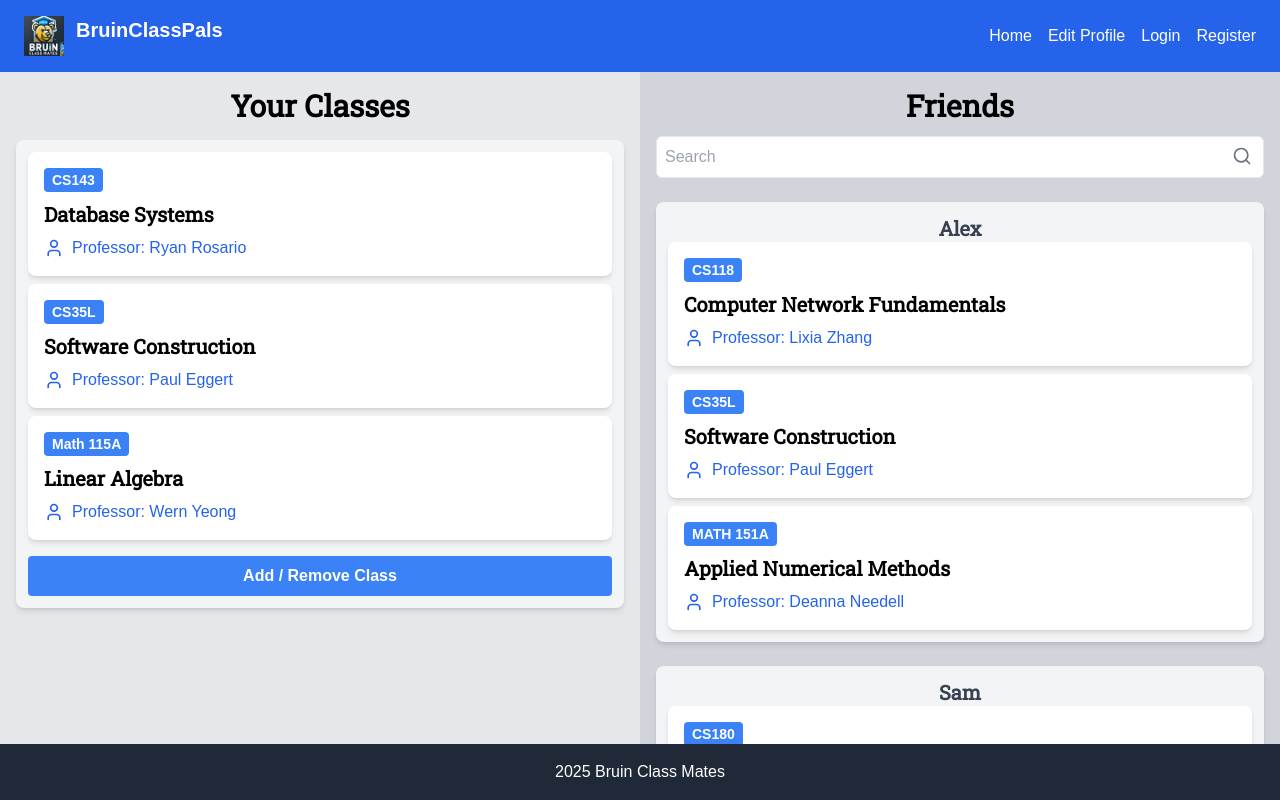
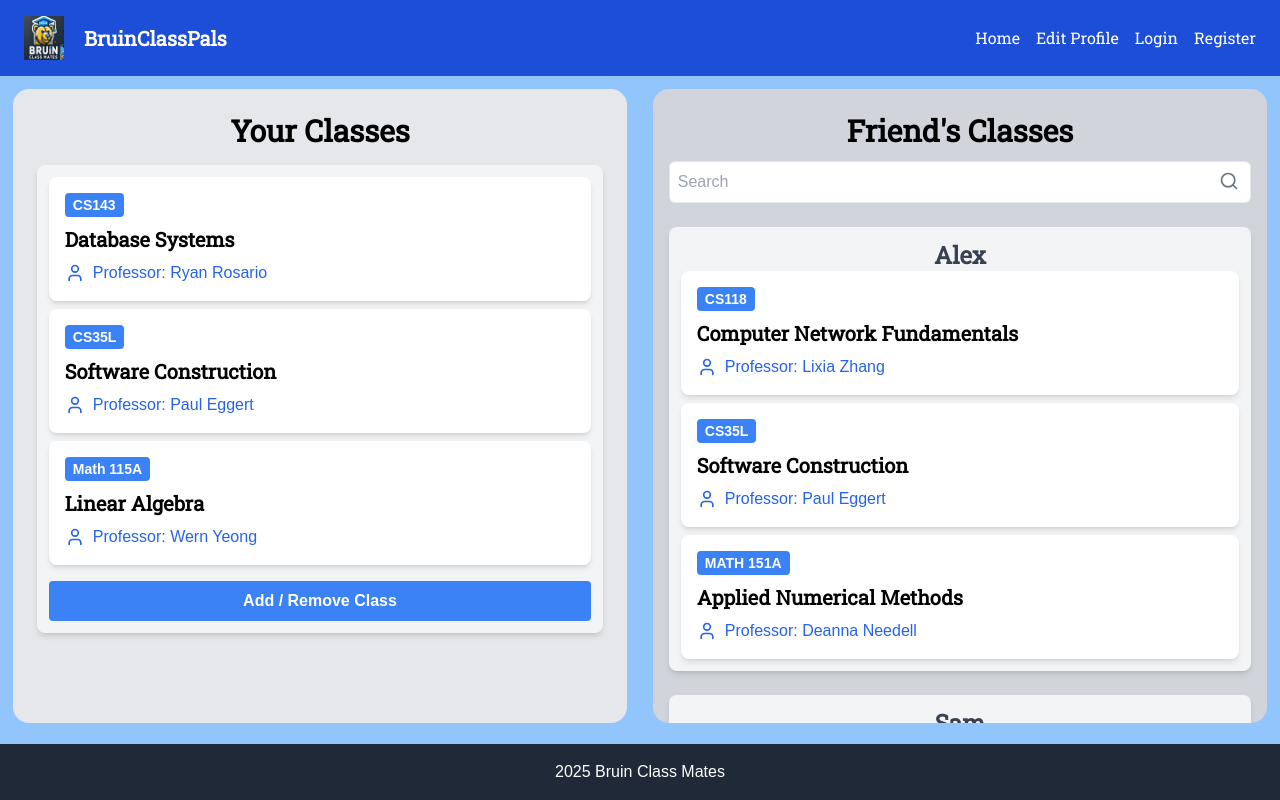
Before and after one commit to allenpeng05/35L, a Next.js app: page / in a window 1280 px wide. Built offline with nearby package versions, Linux system fonts and the light colour scheme.

Commit message:
Redesign initial navigation and touch up home page UI

```diff
--- a/src/app/login/page.tsx
+++ b/src/app/login/page.tsx
@@ -27,7 +27,7 @@ const Login = () => {
   return (
     <div className="flex flex-col h-screen max-h-screen">
       <Navbar />
-      <div className="flex flex-1 items-center justify-center bg-gray-100">
+      <div className="flex flex-1 items-center justify-center bg-blue-300">
         <div className="bg-white p-8 shadow-lg rounded-lg w-96">
           <h2 className="text-black text-2xl font-semibold text-center mb-4">Login</h2>
 
--- a/src/app/page.tsx
+++ b/src/app/page.tsx
@@ -9,6 +9,7 @@ import FriendsList from "@/components/FriendsList";
 import Navbar from "@/components/Navbar.jsx";
 import Footer from "@/components/Footer.jsx";
 import { Search } from "lucide-react";
+import { useRouter } from "next/navigation";
 
 export default function Home() {
   /* placeholder array, needs hooking */
@@ -88,10 +89,15 @@ export default function Home() {
     }))
     .filter((friend) => friend.classes.length > 0);
 
+  const router = useRouter();
+  let loggedIn = true;
+  if (!loggedIn) {
+    router.push('/login');
+  }
   return (
     <div className="flex flex-col h-screen max-h-screen">
       <Navbar />
-      <div className="flex-1 flex w-full overflow-auto">
+      <div className="flex-1 flex w-full overflow-auto bg-blue-300">
         <ClassList classes={classes} />
         <FriendsList
             friendsClasses={friendsClasses}
--- a/src/app/register/page.tsx
+++ b/src/app/register/page.tsx
@@ -40,7 +40,7 @@ const Register = () => {
   return (
     <div className="flex flex-col max-h-screen h-screen">
       <Navbar />
-      <div className="flex flex-1 items-center justify-center bg-gray-100">
+      <div className="flex flex-1 items-center justify-center bg-blue-300">
         <div className="bg-white p-8 shadow-lg rounded-lg w-96">
           <h2 className="text-black text-2xl font-semibold text-center mb-4">Register Account</h2>
 
--- a/src/components/ClassList.tsx
+++ b/src/components/ClassList.tsx
@@ -13,9 +13,9 @@ interface ClassListProps {
 
 export default function ClassList({ classes }: ClassListProps) {
   return (
-    <div className="w-1/2 bg-gray-200 p-4">
-      <h1 className="text-3xl text-center font-bold text-black font-roboto">Your Classes</h1>
-      <div className="mt-4 p-3 bg-gray-100 shadow-md rounded-lg text-black">
+    <div className="w-1/2 h-full max-h-[95%] overflow-y-auto p-4 bg-gray-200 m-[1%] rounded-2xl">
+      <h1 className="text-3xl text-center font-bold text-black font-roboto m-2">Your Classes</h1>
+      <div className="mt-4 p-3 bg-gray-100 shadow-md rounded-lg text-black m-2">
         <ul className="list-none space-y-2">
           {classes.map((course, index) => (
             <ClassCard
--- a/src/components/FriendsList.tsx
+++ b/src/components/FriendsList.tsx
@@ -27,8 +27,8 @@ export default function FriendsList({
   setSearchQuery,
 }: FriendsListProps) {
   return (
-    <div className="w-1/2 h-full max-h-screen overflow-y-auto p-4 bg-gray-300">
-      <h1 className="text-3xl text-center font-bold font-roboto text-black">Friends</h1>
+    <div className="w-1/2 h-full max-h-[95%] overflow-y-auto p-4 bg-gray-300 m-[1%] rounded-2xl">
+      <h1 className="text-3xl text-center font-bold font-roboto text-black m-2">Friend's Classes</h1>
       <div className="relative mt-3 mb-4">
         <SearchBar searchQuery={searchQuery} setSearchQuery={setSearchQuery} />
       </div>
@@ -39,7 +39,7 @@ export default function FriendsList({
             key={friendIndex}
             className="mt-6 p-3 bg-gray-100 shadow-md rounded-lg w-full"
           >
-            <h2 className="text-xl font-semibold text-center text-gray-700 text-bl font-roboto">
+            <h2 className="text-2xl font-semibold text-center text-gray-700 text-bl font-roboto">
               {friend.friendName}
             </h2>
             <ul className="list-none space-y-2">
--- a/src/components/Navbar.jsx
+++ b/src/components/Navbar.jsx
@@ -3,7 +3,7 @@ import Image from "next/image";
 
 const Navbar = () => {
   return (
-    <nav className="flex items-center justify-between px-6 py-4 bg-blue-600 text-white shadow-md">
+    <nav className="flex items-center justify-between px-6 py-4 bg-blue-700 text-white shadow-md font-roboto">
       <div className="flex container mx-auto flex justify-between items-center">
         <Link href="/" className="text-xl font-bold flex">
           <Image
@@ -12,7 +12,7 @@ const Navbar = () => {
             width={40}
             height={40}
           />
-          <p className="px-3">BruinClassPals</p>
+          <p className="px-3 m-2">BruinClassPals</p>
         </Link>
         <div className="flex gap-4">
           <Link href="/" className="hover:text-gray-300">
```
